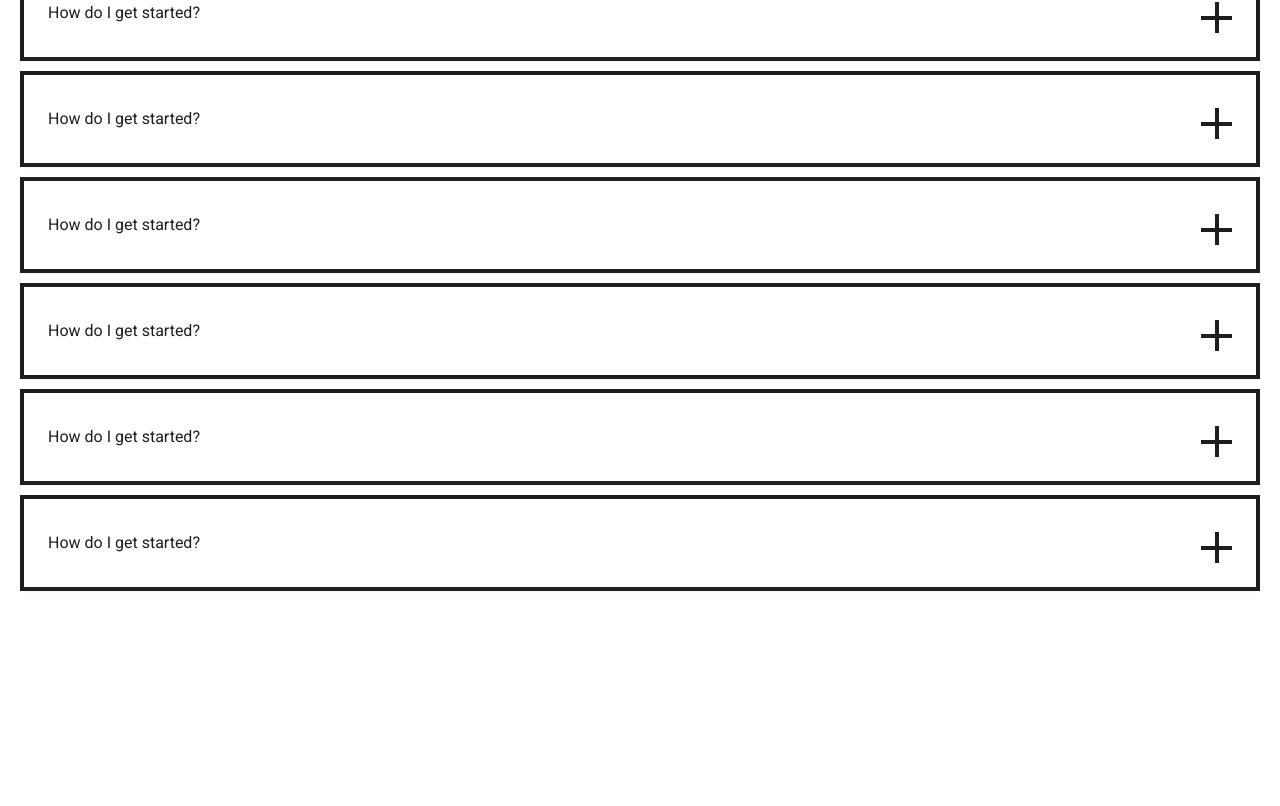
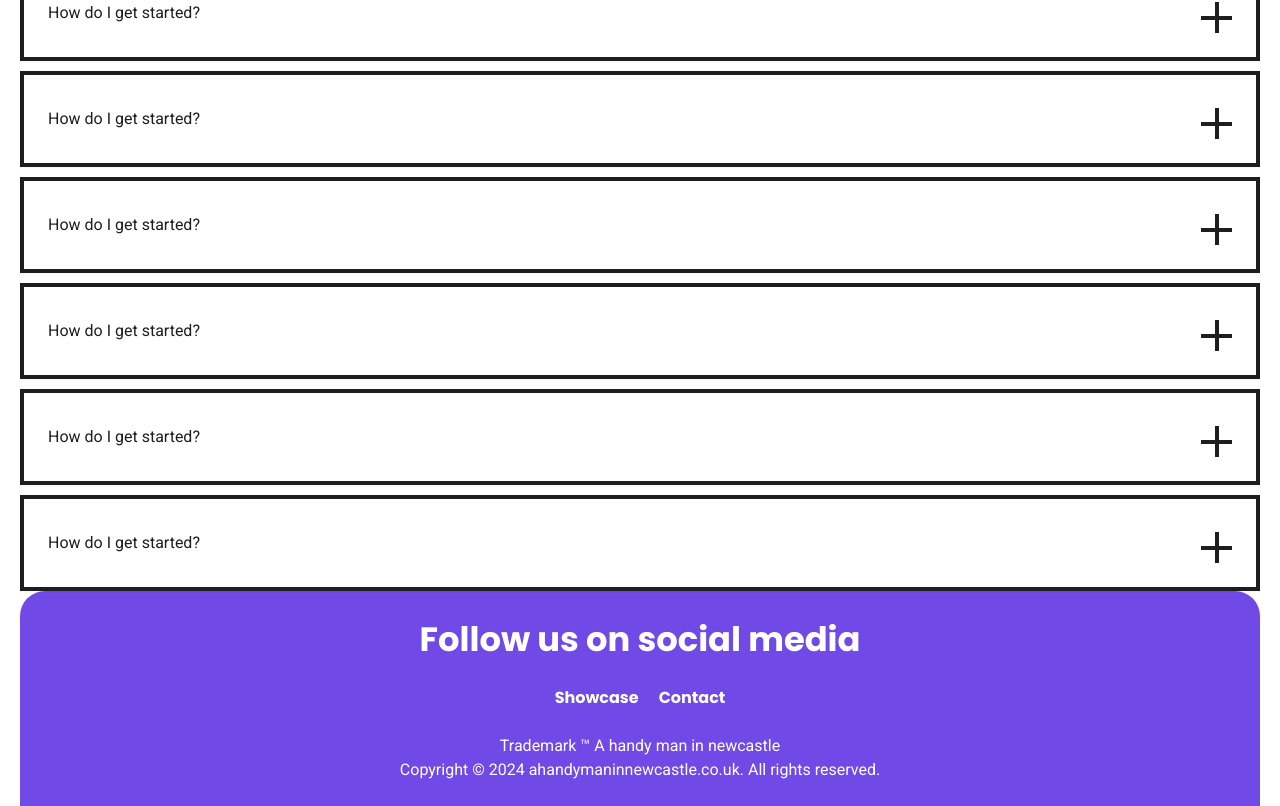
Before and after one commit to pmita/ahandymaninnewcastle.co.uk, a Next.js app: page / in a window 1280 px wide. Shown: the part 1552-2358 px from the top of the page. Before the commit the page ends 2163 px from the top, so only its background shows below. Built offline with nearby package versions, Linux system fonts and the light colour scheme.

Commit message:
feat(footer): adding semantic footer component

```diff
--- a/app/page.tsx
+++ b/app/page.tsx
@@ -18,7 +18,7 @@ import { FAQ } from "@/components/faq";
 
 export default function Home() {
   return (
-    <main className="container p-5">
+    <main className="container  px-5 pt-5">
       <Banner className={cn(bannerVariants({ variant: "center", size: "threeQuarters", className: "flex-col bg-alternate rounded-[25px]" }))}>
         <BannerHeader className="text-center max-w-[350px] sm:max-w-[600px]">
           <BannerTitle
@@ -76,6 +76,36 @@ export default function Home() {
         <FAQ />
       </section>
 
+      <footer className={cn(bannerVariants({ variant: "center", size: "quarter", className: "flex-col bg-alternate rounded-t-[25px]" }))}>
+        <BannerHeader className="text-center">
+          <BannerTitle
+            className="text-xl font-poppins font-bold text-secondary"
+          >
+            Follow us on social media
+          </BannerTitle>
+          <BannerDescription className="text-md font-roboto font-bold text-secondary ">
+            <div className="text-center text-secondary flex justify-center gap-5">
+              <Link
+                href="/showcase"
+                className="text-secondary text-lg font-poppins font-bold hover:opacity-80"
+              >
+                Showcase
+              </Link>
+              <Link
+                href="/contact"
+                className="text-secondary text-lg font-poppins font-bold hover:opacity-80"
+              >
+                Contact
+              </Link>
+            </div>
+          </BannerDescription>
+        </BannerHeader>
+        <BannerFooter className="text-secondary flex flex-col">
+          <p>Trademark ™ A handy man in newcastle</p>
+          <p>Copyright © 2024 ahandymaninnewcastle.co.uk. All rights reserved.</p>
+        </BannerFooter>
+      </footer>
+
     </main>
   );
 }
```
